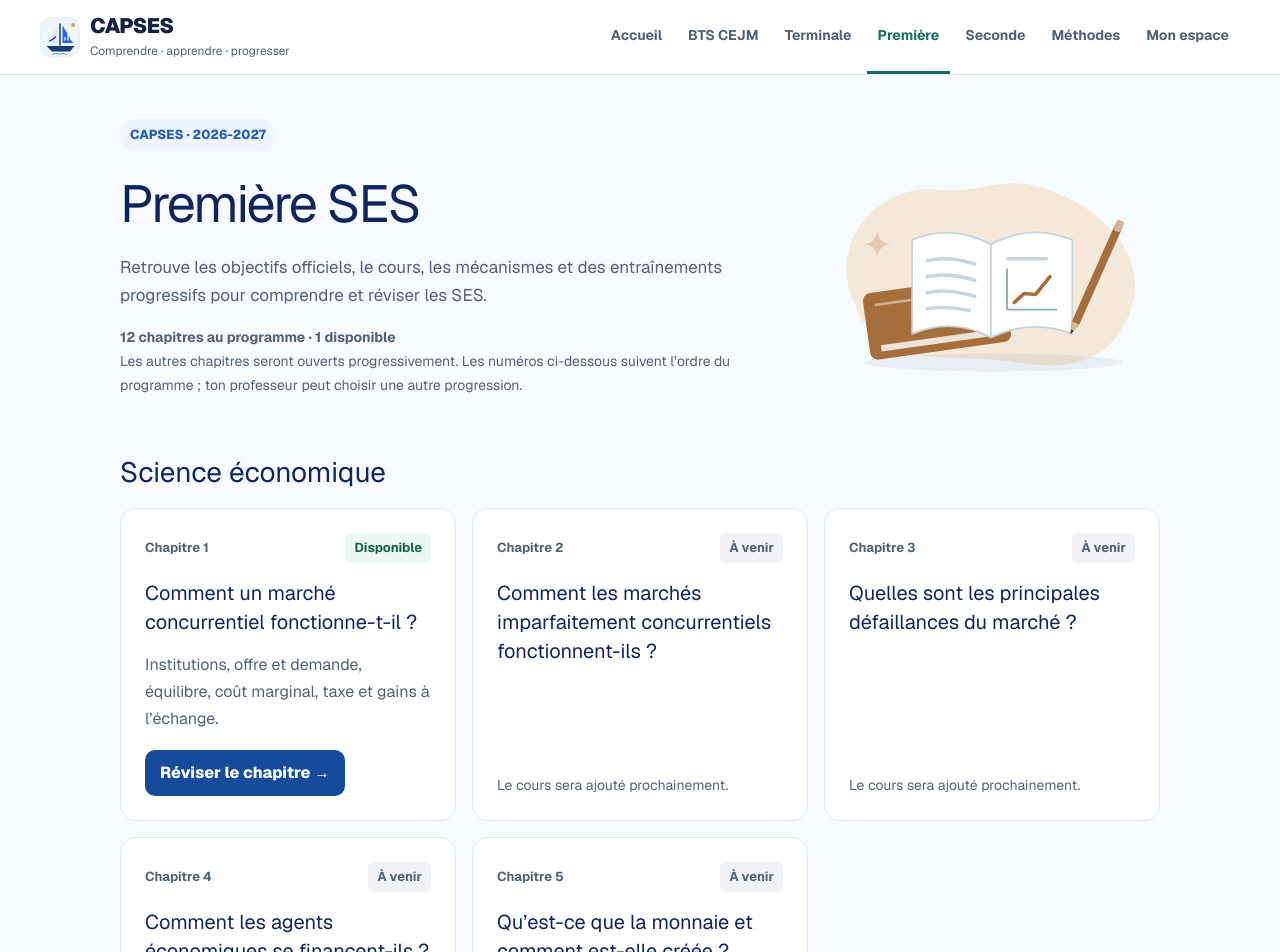
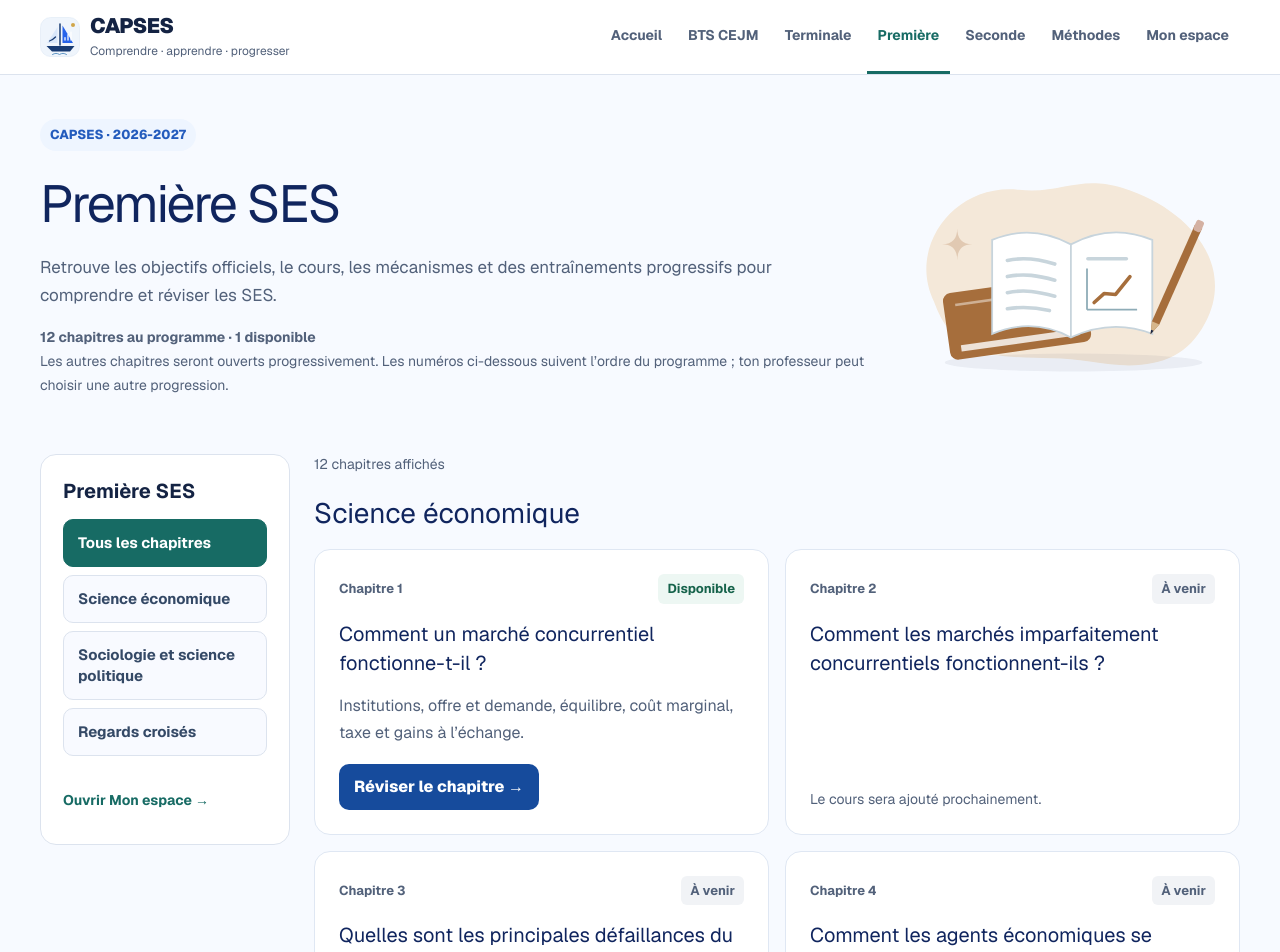
Before and after one commit to menceco-dakasier/capses, a Next.js app: page /premiere in a window 1280 px wide. Shown: the top 952 px of the page. Built offline with nearby package versions, Linux system fonts and the light colour scheme.

Commit message:
Ajoute les filtres lateraux et un cours resume argumente

```diff
--- a/src/app/premiere/page.tsx
+++ b/src/app/premiere/page.tsx
@@ -1,4 +1,9 @@
+"use client";
+
 import Link from "next/link";
+import { useState } from "react";
+import { LevelFilters } from "../level-filters";
+import browserStyles from "../level-browser.module.css";
 import { LevelIllustration } from "../level-illustration";
 import { LevelNavigation } from "../level-navigation";
 
@@ -36,10 +41,12 @@ type Chapitre = { numero: number; titre: string; href?: string; resume?: string
 const sourceProgramme = "https://eduscol.education.gouv.fr/5838/programmes-et-ressources-en-sciences-economiques-et-sociales-voie-gt";
 
 export default function Page() {
+  const [selected, setSelected] = useState("ALL");
+  const groups = programme.filter(group => selected === "ALL" || group.domaine === selected);
   return (
     <main style={{minHeight:"100vh",background:"#f7faff",color:"#10255e",fontFamily:"var(--font-geist-sans), Arial, sans-serif",colorScheme:"light"}}>
       <LevelNavigation current="/premiere" />
-      <div style={{width:"min(1040px, calc(100% - 32px))",margin:"0 auto",padding:"44px 0 70px"}}>
+      <div style={{width:"min(1200px, calc(100% - 32px))",margin:"0 auto",padding:"44px 0 70px"}}>
         <div style={{display:"flex",flexWrap:"wrap",gap:24,alignItems:"center",marginBottom:24}}>
         <div style={{flex:"1 1 400px",minWidth:0}}>
         <div style={{display:"inline-flex",padding:"6px 10px",borderRadius:999,background:"#eef5ff",color:"#245cbd",fontSize:13,fontWeight:800}}>CAPSES · 2026-2027</div>
@@ -49,7 +56,11 @@ export default function Page() {
         </div>
         <LevelIllustration level="premiere" />
         </div>
-        {programme.map(({domaine,chapitres}) => (
+        <div className={browserStyles.layout}>
+          <aside className={browserStyles.sidebar}><LevelFilters level="Première" selected={selected} onSelect={setSelected} options={programme.map(group => ({id:group.domaine,label:group.domaine}))} /></aside>
+          <div className={browserStyles.content}>
+          <p className={browserStyles.result} aria-live="polite">{groups.reduce((total,group) => total + group.chapitres.length,0)} chapitres affichés</p>
+        {groups.map(({domaine,chapitres}) => (
           <section key={domaine} aria-labelledby={`domaine-${chapitres[0].numero}`} style={{marginBottom:40}}>
             <h2 id={`domaine-${chapitres[0].numero}`} style={{margin:"0 0 18px",fontSize:"clamp(23px,4vw,28px)",lineHeight:1.3}}>{domaine}</h2>
             <div style={{display:"grid",gridTemplateColumns:"repeat(auto-fit, minmax(min(100%, 300px), 1fr))",gap:16}}>
@@ -67,6 +78,8 @@ export default function Page() {
             </div>
           </section>
         ))}
+          </div>
+        </div>
         <footer style={{borderTop:"1px solid #dfe7f3",paddingTop:20,color:"#52617a",fontSize:14,lineHeight:1.7}}>
           Intitulés du programme officiel de spécialité SES de Première générale (BO spécial du 22 janvier 2019), présenté parmi les programmes en vigueur sur <a href={sourceProgramme} style={{color:"#245cbd",textDecoration:"underline"}}>Éduscol</a>.
         </footer>
```
